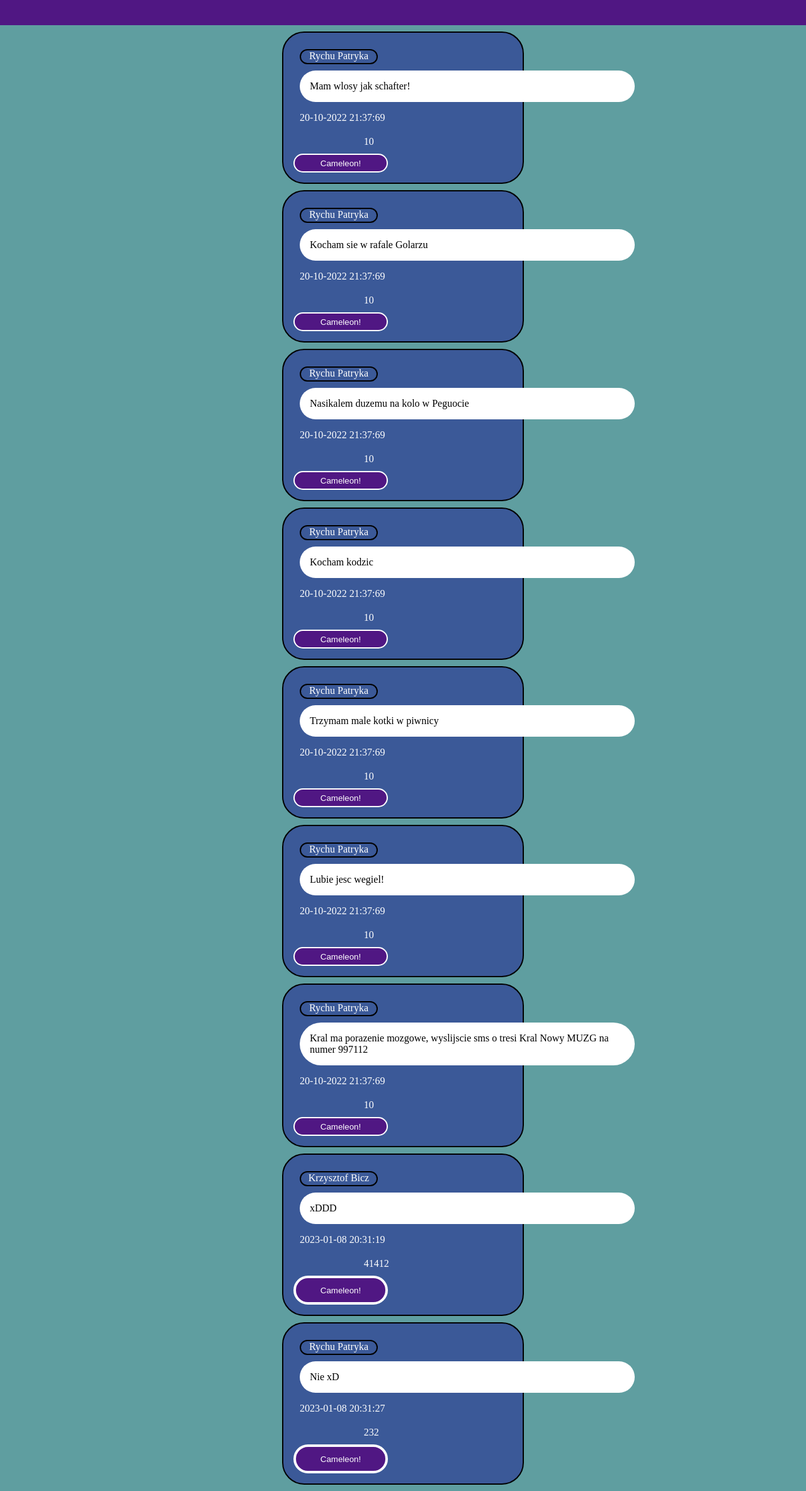
After one commit to Kris434/portal_spolecznosciowy, a PHP site: page /portal/main_page.html in a window 1280 px wide. The commit adds this page. Shown: the whole page at 63% size. Run offline with PHP 8.4, Linux system fonts and the light colour scheme; data comes from the database, SQL or seed files in the repository.

Commit message:
wyglad strony wewnatrz

```diff
--- /dev/null
+++ b/main_page.html
@@ -0,0 +1,152 @@
+
+<!DOCTYPE HTML>
+<html lang="pl">
+<head>
+    <meta charset="utf-8" />
+    <Title> Cameleon - Najlepszy portal! </title>
+    <meta name= "description" content="Serwis prezentuje portal spolecznosciowy. Sprawdz go odrazu, nie zwlekaj" />
+    <meta name= "keywords" content="portal, portal spolecznosciowy, znajomi, posty" />
+    <meta http-equiv="X-UA-Compatible" content="IE=edge,chrome=1" />
+    <link rel="stylesheet" type="text/css" href="style.css">
+
+</head>
+
+<body>
+
+<header>
+
+    <div>
+
+    </div>
+
+    <div>
+        <nav>
+
+        </nav>
+    </div>
+
+</header>
+
+<main>
+    <div id="posty">
+        <div class="onePost">
+            <p class="username">Rychu Patryka</p>
+            <p class="post">Mam wlosy jak schafter!</p>
+            <p class="postDate">20-10-2022 21:37:69</p>
+            <p class="cameleons">10</p>
+            <form>
+                <button class="button">Cameleon!</button>
+            </form>
+        </div>
+
+        <div class="onePost">
+            <p class="username">Rychu Patryka</p>
+            <p class="post">Kocham sie w rafale Golarzu</p>
+            <p class="postDate">20-10-2022 21:37:69</p>
+            <p class="cameleons">10</p>
+            <form>
+                <button class="button">Cameleon!</button>
+            </form>
+        </div>
+
+        <div class="onePost">
+            <p class="username">Rychu Patryka</p>
+            <p class="post">Nasikalem duzemu na kolo w Peguocie</p>
+            <p class="postDate">20-10-2022 21:37:69</p>
+            <p class="cameleons">10</p>
+            <form>
+                <button class="button">Cameleon!</button>
+            </form>
+        </div>
+        <div class="onePost">
+            <p class="username">Rychu Patryka</p>
+            <p class="post">Kocham kodzic </p>
+            <p class="postDate">20-10-2022 21:37:69</p>
+            <p class="cameleons">10</p>
+            <form>
+                <button class="button">Cameleon!</button>
+            </form>
+        </div>
+        <div class="onePost">
+            <p class="username">Rychu Patryka</p>
+            <p class="post">Trzymam male kotki w piwnicy</p>
+            <p class="postDate">20-10-2022 21:37:69</p>
+            <p class="cameleons">10</p>
+            <form>
+                <button class="button">Cameleon!</button>
+            </form>
+        </div>
+        <div class="onePost">
+            <p class="username">Rychu Patryka</p>
+            <p class="post">Lubie jesc wegiel!</p>
+            <p class="postDate">20-10-2022 21:37:69</p>
+            <p class="cameleons">10</p>
+            <form>
+                <button class="button">Cameleon!</button>
+            </form>
+        </div>
+
+        <div class="onePost">
+            <p class="username">Rychu Patryka</p>
+            <p class="post"> Kral ma porazenie mozgowe, wyslijscie sms o tresi Kral Nowy MUZG na numer 997112</p>
+            <p class="postDate">20-10-2022 21:37:69</p>
+            <p class="cameleons">10</p>
+            <form>
+                <button class="button"> Cameleon!</button>
+            </form>
+        </div>
+
+         <script>
+             fetch('http://localhost/portal/portal_spolecznosciowy/api/posts')
+            .then(response => response.json())
+            .then(data => {
+            console.log(data)
+
+        const posts = document.getElementById("posty")
+
+            data.forEach(element => {
+            let onePost = document.createElement('div')
+            posts.append(onePost)
+            onePost.classList.add('onePost')
+
+            let user = document.createElement('p')
+            onePost.append(user)
+            user.classList.add('username')
+            user.innerHTML = element.name + " " + element.surname
+
+            let post = document.createElement('p')
+            onePost.append(post)
+            post.classList.add('post')
+            post.innerHTML = element.post
+
+            let postDate = document.createElement('p')
+            onePost.append(postDate)
+            postDate.classList.add('postDate')
+            postDate.innerHTML = element.postDate
+
+            let cameleons = document.createElement('p')
+            onePost.append(cameleons)
+            cameleons.classList.add('cameleons')
+            cameleons.innerHTML = element.cameleons
+
+            let cameleonsForm = document.createElement('form')
+            cameleonsForm.action = 'posts/cameleons.php'
+            cameleonsForm.method = 'POST'
+            onePost.append(cameleonsForm)
+
+            let cameleonBtn = document.createElement('button')
+            cameleonBtn.name = element.postId
+            cameleonBtn.textContent = 'Cameleon!'
+            cameleonsForm.append(cameleonBtn)
+        })
+    })
+        </script>
+    </div>
+</main>
+
+<script>
+
+</script>
+
+</body>
+</html>
--- a/style.css
+++ b/style.css
@@ -49,7 +49,7 @@ header a
     font-family: Gill Sans, sans-serif;
     font-weight: 500;
 }
-form
+.form
 {
     background: #501783;
     border: 10px solid white;
@@ -63,7 +63,7 @@ form
     flex-direction: column;
     align-items: center;
 }
-form label
+.form label
 {
     font-family: Gill Sans, sans-serif;
     font-weight: 500;
@@ -72,7 +72,7 @@ form label
     width: 100%;
     text-align: center;
 }
-form input
+.form input
 {
     font-family: Arial, sans-serif;
     font-weight: 300;
@@ -164,3 +164,75 @@ p
 {
     margin: 10px;
 }
+
+.onePost
+{
+    background-color: #3b5998;
+    color: white;
+    border: 2px solid black;
+    padding: 16px;
+    border-radius: 35px;
+    -webkit-border-radius: 35px;
+    -moz-border-radius: 20px;
+    margin: 10px auto;
+}
+
+.post
+{
+    background-color: white;
+    color: black;
+    margin-bottom: 16px;
+    padding: 16px;
+    border-radius: 35px;
+    -webkit-border-radius: 35px;
+    -moz-border-radius: 20px;
+    width: 500px;
+}
+
+.postDate
+{
+    display: flex;
+    align-items: center;
+}
+
+.username
+{
+    flex: 3;
+    border: 2px solid black;
+    border-radius: 35px;
+    -webkit-border-radius: 35px;
+    -moz-border-radius: 20px;
+    width: 120px;
+    height: 20px;
+    text-align: center;
+    cursor: pointer;
+}
+
+.button
+{
+    background: #501783;
+    color: white;
+    border: 2px solid white;
+    border-radius: 35px;
+    -webkit-border-radius: 35px;
+    -moz-border-radius: 20px;
+    width: 150px;
+    height: 30px;
+    text-align: center;
+    cursor: pointer;
+}
+
+#posty
+{
+    width: 30%;
+    margin: 10px auto;
+    border-radius: 35px;
+    -webkit-border-radius: 35px;
+    -moz-border-radius: 20px;
+}
+
+.cameleons
+{
+   float: right;
+    width: 65%;
+}
```
